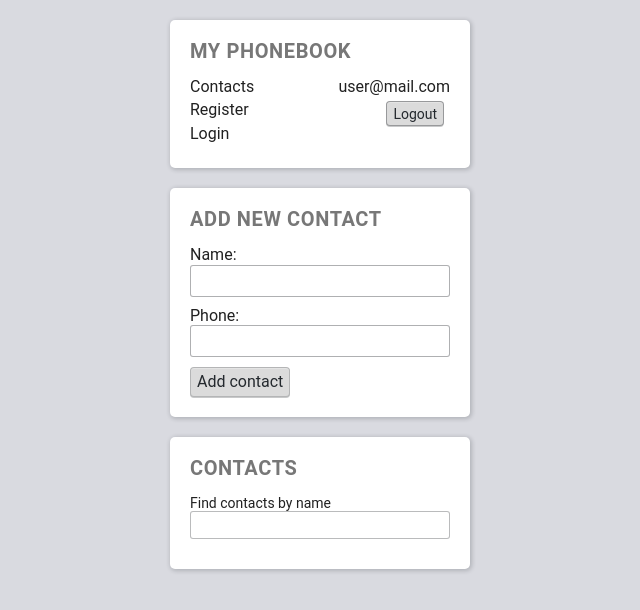
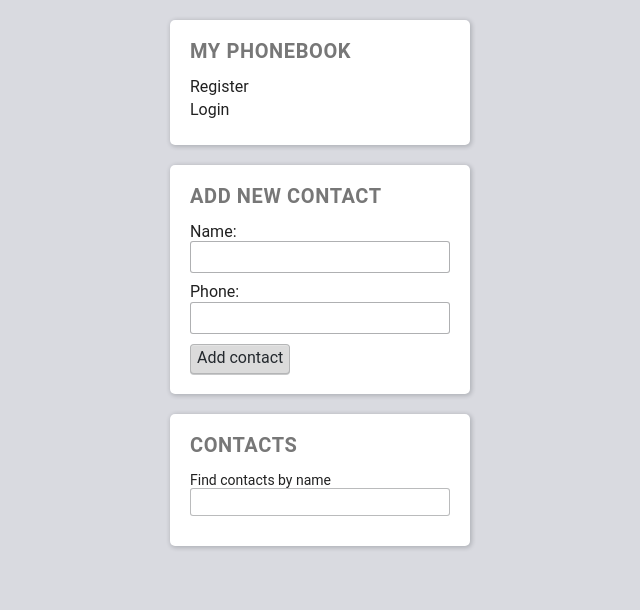
Before and after one commit to heorhii-aksiuk/goit-react-hw-08-phonebook, a React (Create React App) app: page /contacts in a window 1280 px wide. Shown: the top 610 px of the page, without its empty margins (320-960 px from the left). Built offline with nearby package versions, Linux system fonts and the light colour scheme; no server answers.

Commit message:
show or hide AppBar c-t for loggined or not users

```diff
--- a/src/components/AppBar/AppBar.jsx
+++ b/src/components/AppBar/AppBar.jsx
@@ -1,19 +1,27 @@
 import React from 'react';
+import { useSelector } from 'react-redux';
 import { NavLink } from 'react-router-dom';
+import { getIsLoggedIn } from '../../store/auth/auth-selectors';
 import Section from '../Section/Section';
 import UserMenu from '../UserMenu/UserMenu';
 import s from './AppBar.module.css';
+
 export default function AppBar() {
+  const isLoggedIn = useSelector(getIsLoggedIn);
+
   return (
     <Section title="My phonebook">
       <header>
         <nav className={s.nav}>
           <ul>
+            {isLoggedIn ? (
               <li className={s.item}>
                 <NavLink to="/contacts" className={s.link}>
                   Contacts
                 </NavLink>
               </li>
+            ) : (
+              <>
                 <li className={s.item}>
                   <NavLink to="/register" className={s.link}>
                     Register
@@ -24,6 +32,8 @@ export default function AppBar() {
                     Login
                   </NavLink>
                 </li>
+              </>
+            )}
           </ul>
           <UserMenu></UserMenu>
         </nav>
--- a/src/components/UserMenu/UserMenu.jsx
+++ b/src/components/UserMenu/UserMenu.jsx
@@ -1,12 +1,18 @@
 import React from 'react';
+import { useSelector } from 'react-redux';
+import { getIsLoggedIn, getUserName } from '../../store/auth/auth-selectors';
 import s from './UserMenu.module.css';
 export default function UserMenu() {
+  const isLoggedIn = useSelector(getIsLoggedIn);
+  const userName = useSelector(getUserName);
   return (
-    <div>
-      <p className={s.paragraph}>user@mail.com</p>
-      <button className={s.button} type="button">
-        Logout
-      </button>
-    </div>
+    isLoggedIn && (
+      <div>
+        <p className={s.paragraph}>Hello, {userName}</p>
+        <button className={s.button} type="button">
+          Logout
+        </button>
+      </div>
+    )
   );
 }
--- /dev/null
+++ b/src/store/auth/auth-selectors.js
@@ -0,0 +1,2 @@
+export const getIsLoggedIn = state => state.auth.isLoggedIn;
+export const getUserName = state => state.auth.user.name;
```
Lines whose indentation alone changed are shown as unchanged.
